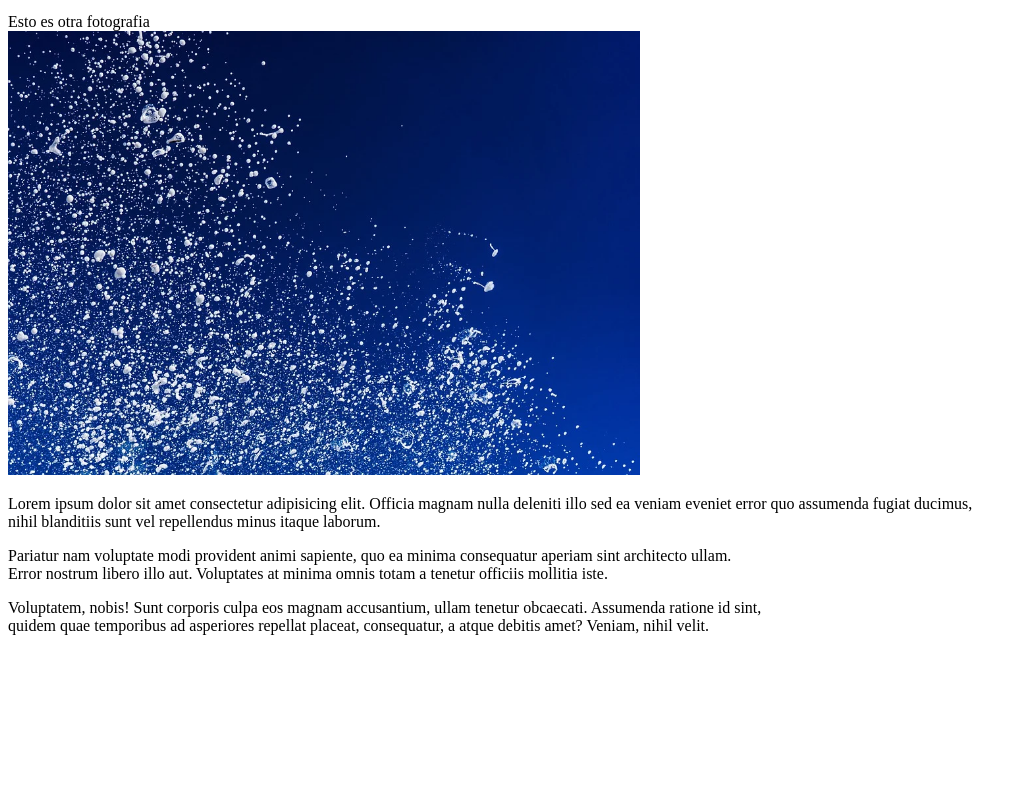
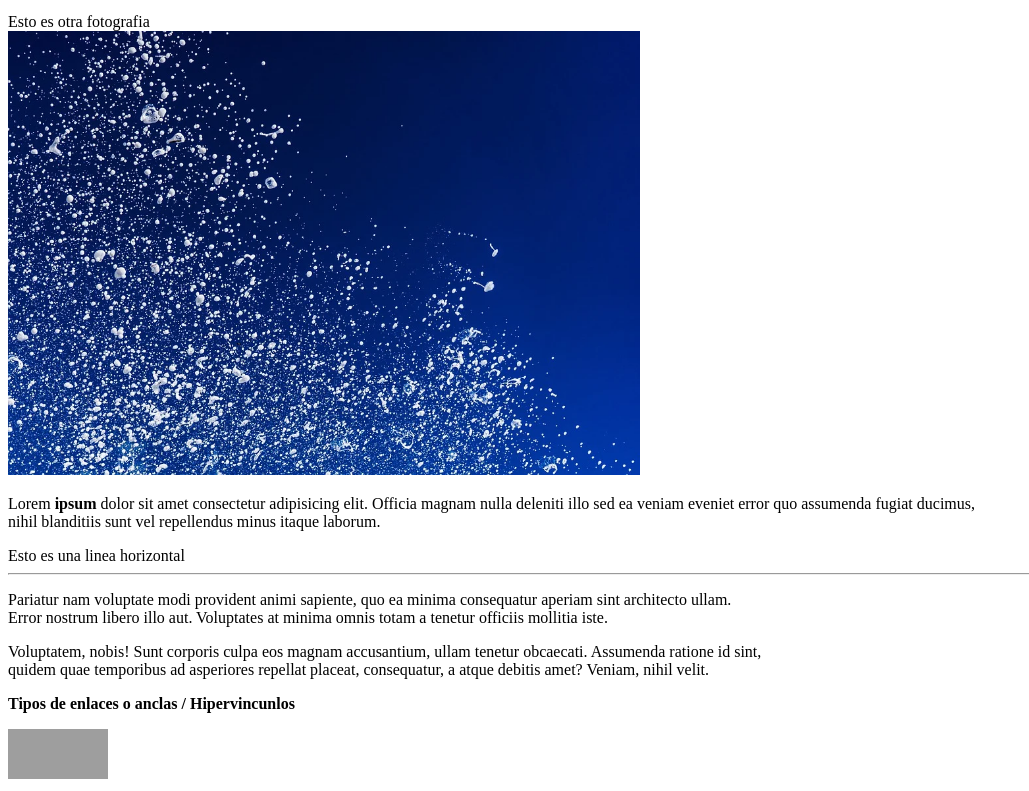
Before and after one commit to IbonJG/IbonJG.github.io, a plain HTML site: page index.html in a window 1280 px wide. Shown: the part 886-1677 px from the top of the page, without its empty margins (0-1029 px from the left). Before the commit the page ends 1537 px from the top, so only its background shows below. Drawn offline with Linux system fonts and the light colour scheme; grey boxes are pictures that could not be loaded.

Commit message:
05/05 terminado

```diff
--- a/CSS/styles.css
+++ b/CSS/styles.css
@@ -6,3 +6,11 @@ img {
     width: 50%;
     height: auto;
 }
+
+/*
+Usamos un punto porque es un selector de clase, se aplica se a todas las etiquetas que tengan class="imagen-xs"
+*/
+.imagen-xs {
+width: 100px;
+height: 50px;
+}
--- a/index.html
+++ b/index.html
@@ -21,11 +21,17 @@
     <p>Esto es un enlace a otra pagina de nuestra propiedad <a href="pagina2.html"> Pagina2</a></p>
     <p>Esto es un enlace a otra pagina externa a nuestro proyecto <a href="https://www.as.com/">Enlace a Diario AS</a></p>
     <p>Esto es otra fotografia<br><img src="imagenes/water-5967218_960_720.webp" alt="Imagen agua">
-    <p>Lorem ipsum dolor sit amet consectetur adipisicing elit. Officia magnam nulla deleniti illo sed ea veniam eveniet error quo assumenda fugiat ducimus,<br>
+    <p>Lorem <b>ipsum</b> dolor sit amet consectetur adipisicing elit. Officia magnam nulla deleniti illo sed ea veniam eveniet error quo assumenda fugiat ducimus,<br>
         nihil blanditiis sunt vel repellendus minus itaque laborum.</p>
+        Esto es una linea horizontal
+        <hr>
     <p>Pariatur nam voluptate modi provident animi sapiente, quo ea minima consequatur aperiam sint architecto ullam. <br>
         Error nostrum libero illo aut. Voluptates at minima omnis totam a tenetur officiis mollitia iste.</p>
     <p>Voluptatem, nobis! Sunt corporis culpa eos magnam accusantium, ullam tenetur obcaecati. Assumenda ratione id sint, <br>
         quidem quae temporibus ad asperiores repellat placeat, consequatur, a atque debitis amet? Veniam, nihil velit.</p>
+        <p><Strong>Tipos de enlaces o anclas / Hipervincunlos</Strong></p>
+        <a href="https://validator.w3.org/" target="_blank">
+        <img src="https://validator.w3.org/images/w3c.png" class="imagen-xs" alt="logo w3c validator">
+        </a>
 </body>
 </html>
```
